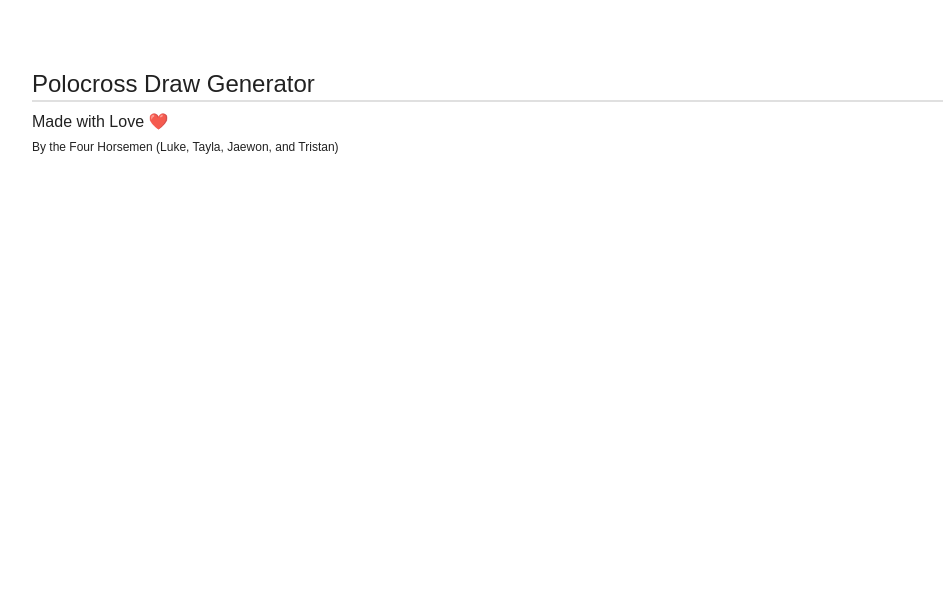
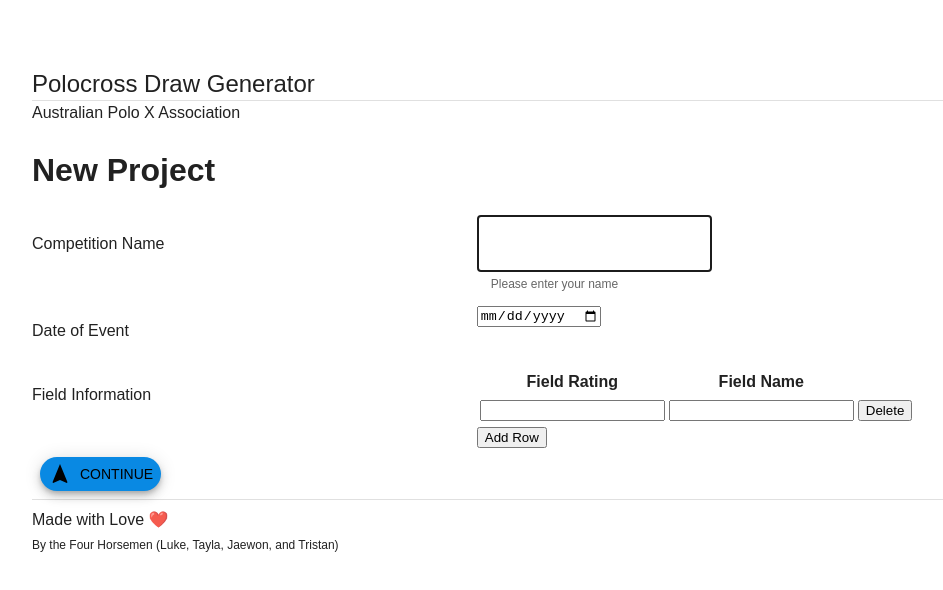
Before and after one commit to tristanduncombe/hacakaton-tbd, a React (Create React App) app: page /createproject in a window 1280 px wide. Shown: the top 590 px of the page, without its empty margins (40-983 px from the left). Built offline with nearby package versions, Linux system fonts and the light colour scheme.

Commit message:
fixed navigation to Create Project

```diff
--- a/src/App.tsx
+++ b/src/App.tsx
@@ -2,8 +2,8 @@ import React from "react";
 import { CssBaseline, ThemeProvider, Container, Grid } from "@mui/material";
 import { createTheme } from "@mui/material/styles";
 import { BrowserRouter as Router, Routes, Route } from "react-router-dom";
+import Layout from "./components/layout/Layout";
 import { routes as appRoutes } from "./routes";
-import Layout from "./components/layout/Layout";
 
 import "./App.css";
 
@@ -37,7 +37,7 @@ function App() {
           <Router>
             <Layout>
               <Routes>
-                {appRoutes.map((route: any) => (
+                {appRoutes.map((route) => (
                   <Route
                     key={route.key}
                     path={route.path}
--- a/src/components/button/Button.tsx
+++ b/src/components/button/Button.tsx
@@ -6,13 +6,19 @@ import "./Button.css";
 type CustomButtonProps = {
   text: string;
   icon?: JSX.Element;
+  onClick?: () => void;
 };
 
-export default function CustomButton({ text, icon }: CustomButtonProps) {
+export default function CustomButton({
+  text,
+  icon,
+  onClick,
+}: CustomButtonProps) {
   return (
     <Button
       className="custom_btn"
       endIcon={icon ? <div className="btn_icon_container">{icon}</div> : null}
+      onClick={onClick}
     >
       <span className="btn_text">{text}</span>
     </Button>
--- /dev/null
+++ b/src/components/create_project/CreateProject.tsx
@@ -0,0 +1,129 @@
+import { styled } from "@mui/material/styles";
+import Box from "@mui/material/Box";
+import Paper from "@mui/material/Paper";
+import Grid from "@mui/material/Grid";
+import React, { useState } from "react";
+import { Fab, TextField } from "@mui/material";
+import NavigationIcon from "@mui/icons-material/Navigation";
+
+// const Item = styled(Paper)(({ theme }) => ({
+//     backgroundColor: theme.palette.mode === 'dark' ? '#1A2027' : '#fff',
+//     ...theme.typography.body2,
+//     padding: theme.spacing(1),
+//     textAlign: 'center',
+//     color: theme.palette.text.secondary,
+//   }));
+
+export default function CreateProject() {
+  const [date, setDate] = useState();
+
+  const [rows, setRows] = useState([{ rating: "", name: "" }]);
+
+  const addRow = () => {
+    setRows([...rows, { rating: "", name: "" }]);
+  };
+
+  const handleChange = (event: any, index: any) => {
+    const { name, value } = event.target;
+    const newRows = [...rows];
+    newRows[index] = { ...newRows[index], [name]: value };
+    setRows(newRows);
+  };
+
+  const handleDelete = (index: any) => {
+    const newRows = [...rows];
+    newRows.splice(index, 1);
+    setRows(newRows);
+  };
+
+  function setValue(newValue: any): void {
+    throw new Error("Function not implemented.");
+  }
+  console.log(rows);
+  return (
+    <React.Fragment>
+      <div> Australian Polo X Association </div>
+      <h1> New Project </h1>
+      <Box sx={{ width: "80%" }}>
+        <Grid container rowSpacing={1} sx={{ backgroundColor: "white" }}>
+          <Grid item xs={6} sx={{ backgroundColor: "white" }}>
+            <p>Competition Name</p>
+          </Grid>
+          <Grid item xs={6} sx={{ backgroundColor: "white" }}>
+            <TextField
+              id="outlined-basic"
+              helperText="Please enter your name"
+              variant="outlined"
+              color="secondary"
+              focused
+            />
+          </Grid>
+
+          <Grid item xs={6} sx={{ backgroundColor: "white" }}>
+            <p>Date of Event</p>
+          </Grid>
+          <Grid item xs={6} sx={{ backgroundColor: "white" }}>
+            <input type="date" onChange={(e: any) => setDate(e.target.value)} />
+          </Grid>
+
+          <Grid item xs={6} sx={{ backgroundColor: "white" }}>
+            <p>Field Information</p>
+          </Grid>
+          <Grid item xs={6} sx={{ backgroundColor: "white" }}>
+            <table>
+              <thead>
+                <tr>
+                  <th>Field Rating</th>
+                  <th>Field Name</th>
+                </tr>
+              </thead>
+              <tbody>
+                {rows.map((row, index) => (
+                  <tr key={index}>
+                    <td>
+                      <input
+                        type="text"
+                        name="rating"
+                        value={row.rating}
+                        onChange={(event) => handleChange(event, index)}
+                      />
+                    </td>
+                    <td>
+                      <input
+                        type="text"
+                        name="name"
+                        value={row.name}
+                        onChange={(event) => handleChange(event, index)}
+                      />
+                    </td>
+                    <td>
+                      <button onClick={() => handleDelete(index)}>
+                        Delete
+                      </button>
+                    </td>
+                  </tr>
+                ))}
+              </tbody>
+            </table>
+
+            <button onClick={addRow}>Add Row</button>
+          </Grid>
+        </Grid>
+      </Box>
+
+      <Box sx={{ "& > :not(style)": { m: 1 } }}>
+        <Fab variant="extended" size="small" color="primary">
+          <NavigationIcon sx={{ mr: 1 }} />
+          Continue
+        </Fab>
+      </Box>
+    </React.Fragment>
+  );
+}
+function useReactTable(arg0: any, addRow: any, arg2: () => void) {
+  throw new Error("Function not implemented.");
+}
+
+function getCoreRowModel() {
+  throw new Error("Function not implemented.");
+}
--- a/src/components/home/home.tsx
+++ b/src/components/home/home.tsx
@@ -1,4 +1,5 @@
 import React from "react";
+import { useNavigate } from "react-router-dom";
 import { Grid, Typography } from "@mui/material";
 import CustomButton from "../button/Button";
 import ProjectCard from "../project_card/ProjectCard";
@@ -17,6 +18,11 @@ type HomeProps = {
 
 export default function Home() {
   // export default function Home({ data }: HomeProps) {
+  const navigate = useNavigate();
+
+  const handleAddProjectClick = () => {
+    navigate("/createproject");
+  };
   return (
     <>
       <Grid
@@ -29,7 +35,7 @@ export default function Home() {
           <Typography variant="h5">Projects:</Typography>
         </Grid>
         <Grid item>
-          <CustomButton text="Add Project" />
+          <CustomButton text="Add Project" onClick={handleAddProjectClick} />
         </Grid>
       </Grid>
 
--- a/src/routes.ts
+++ b/src/routes.ts
@@ -1,4 +1,5 @@
 // pages
+import CreateProject from "./components/create_project/CreateProject";
 import Home from "./components/home/home";
 import { FC } from "react";
 
@@ -19,5 +20,12 @@ export const routes: Array<Route> = [
     path: "/",
     enabled: true,
     component: Home,
-  }
+  },
+  {
+    key: "createproject-route",
+    title: "Create Project",
+    path: "/createproject",
+    enabled: true,
+    component: CreateProject,
+  },
 ];
```
Also changed, not shown: src/components/create_project/create_project.tsx (deleted, +0 -133 lines).
